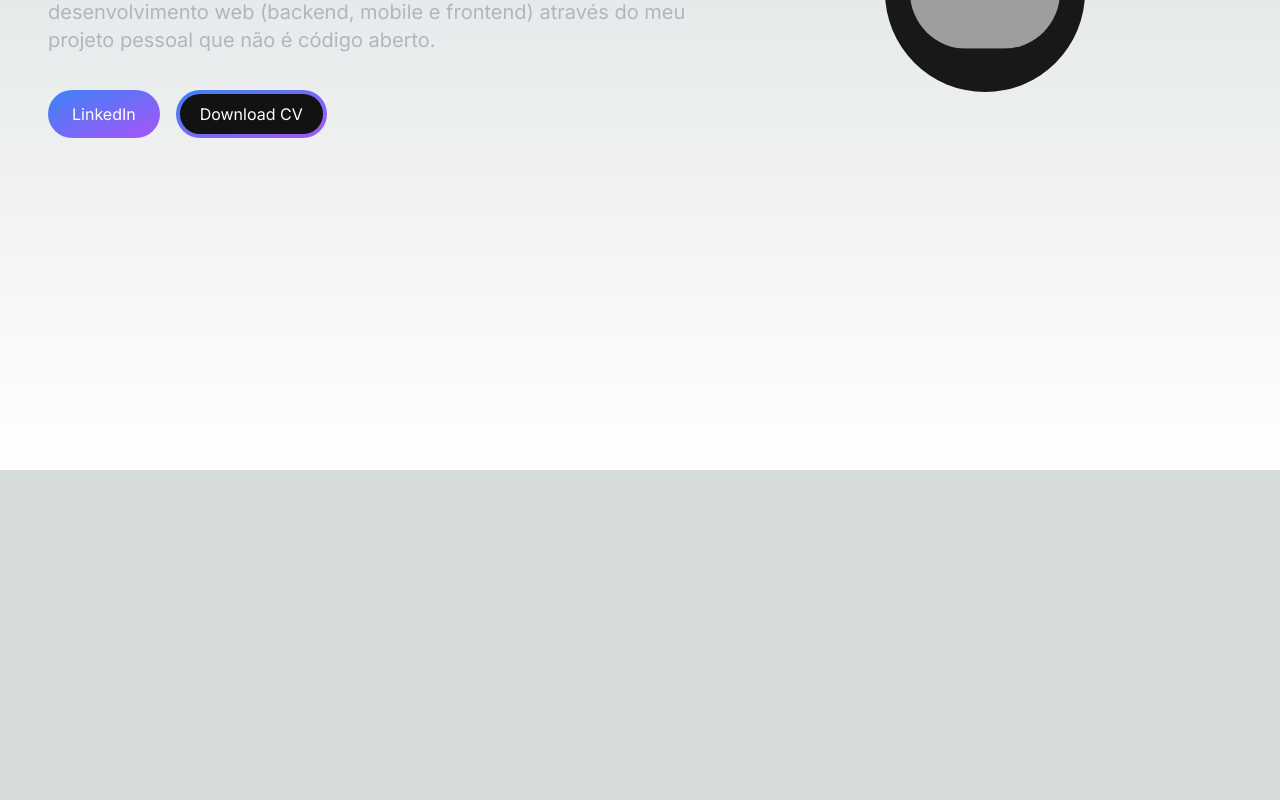
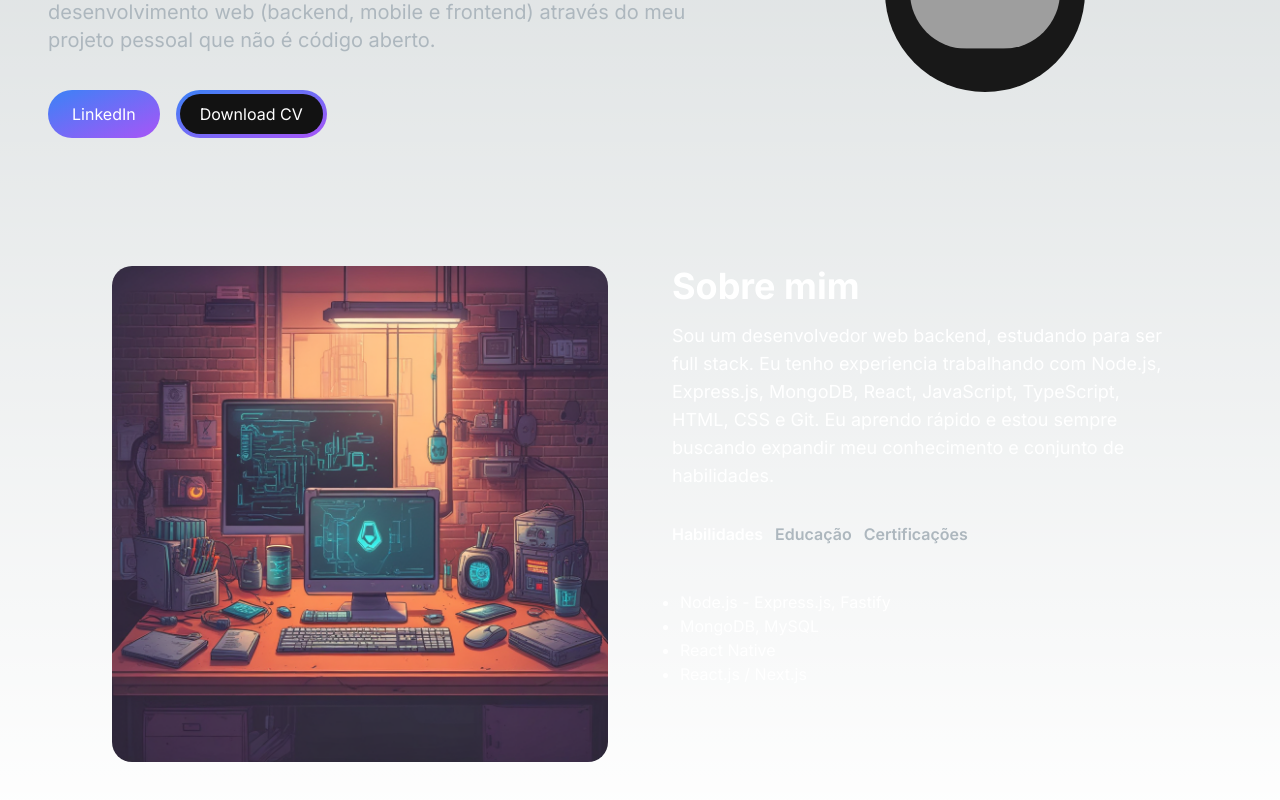
Before and after one commit to kelvindemirandabarros/portfolio, a Next.js app: page / in a window 1280 px wide. Shown: the part 330-1130 px from the top of the page. Before the commit the page ends 800 px from the top, so only its background shows below. Built offline with nearby package versions, Linux system fonts and the light colour scheme; grey boxes are pictures that could not be loaded.

Commit message:
feat: Adição da seção SOBRE MIM

```diff
--- a/src/app/page.tsx
+++ b/src/app/page.tsx
@@ -3,6 +3,7 @@ import Image from 'next/image';
 // Components:
 import { Navbar } from '@/components/Navbar';
 import { ProfileSection } from '@/components/ProfileSection';
+import { AboutSection } from '@/components/AboutSection';
 
 export default function Home() {
   return (
@@ -11,6 +12,8 @@ export default function Home() {
 
       <div className='container mt-24 mx-auto px-12 py-4'>
         <ProfileSection />
+
+        <AboutSection />
       </div>
     </main>
   );
--- /dev/null
+++ b/src/components/AboutSection.tsx
@@ -0,0 +1,120 @@
+'use client';
+
+import React, { useTransition, useState } from 'react';
+import Image from 'next/image';
+
+// Components:
+import { TabButton } from './TabButton';
+
+interface TabDataItemInterface {
+  title: string;
+  id: string;
+  content: React.JSX.Element;
+}
+
+const TAB_DATA: TabDataItemInterface[] = [
+  {
+    title: 'Habilidades',
+    id: 'skills',
+    content: (
+      <ul className='list-disc pl-2'>
+        <li>Node.js - Express.js, Fastify</li>
+        <li>MongoDB, MySQL</li>
+        <li>React Native</li>
+        <li>React.js / Next.js</li>
+      </ul>
+    )
+  },
+  {
+    title: 'Educação',
+    id: 'education',
+    content: (
+      <ul className='list-disc pl-2'>
+        <li>Análise e Desenvolvimento de Sistemas - Faculdade Estácio de Sá</li>
+      </ul>
+    )
+  },
+  {
+    title: 'Certificações',
+    id: 'certifications',
+    content: (
+      <ul className='list-disc pl-2'>
+        <li>
+          <a
+            href='https://coodesh.com/share/certificate/c0a126c0-de1c-11ec-9234-994fd6a47798'
+            target='_blank'
+          >
+            <u>Certificado Node.js</u>
+          </a>
+        </li>
+      </ul>
+    )
+  }
+];
+
+export function AboutSection() {
+  const [tab, set_tab] = useState('skills');
+  const [is_pending, start_transition] = useTransition();
+
+  const handle_tab_change = (id: string) => {
+    start_transition(() => {
+      set_tab(id);
+    });
+  };
+
+  return (
+    <section className='text-white' id='about'>
+      <div className='md:grid md:grid-cols-2 gap-8 items-center py-8 px-4 xl:gap-16 sm:py-16 xl:px-16'>
+        <Image
+          alt='Imagem de uma mesa com um computador, vários acessórios de escritório e dispositivos eletrônicos, e algumas prateleiras na parede com objetos diversos.'
+          src='/images/about_image.png'
+          width={500}
+          height={500}
+          style={{ borderRadius: 20 }}
+        />
+
+        <div className='mt-4 md:mt-0 text-left flex flex-col h-full'>
+          <h2 className='text-4xl font-bold text-white mb-4'>Sobre mim</h2>
+
+          <p className='text-base lg:text-lg'>
+            Sou um desenvolvedor web backend, estudando para ser full stack. Eu
+            tenho experiencia trabalhando com Node.js, Express.js, MongoDB,
+            React, JavaScript, TypeScript, HTML, CSS e Git. Eu aprendo rápido e
+            estou sempre buscando expandir meu conhecimento e conjunto de
+            habilidades.
+          </p>
+
+          <div className='flex flex-row justify-start mt-8'>
+            <TabButton
+              select_tab={() => handle_tab_change('skills')}
+              active={tab === 'skills'}
+            >
+              {' '}
+              Habilidades{' '}
+            </TabButton>
+
+            <TabButton
+              select_tab={() => handle_tab_change('education')}
+              active={tab === 'education'}
+            >
+              {' '}
+              Educação{' '}
+            </TabButton>
+
+            <TabButton
+              select_tab={() => handle_tab_change('certifications')}
+              active={tab === 'certifications'}
+            >
+              {' '}
+              Certificações{' '}
+            </TabButton>
+          </div>
+
+          <div className='mt-8'>
+            {TAB_DATA.find((item) => item.id === tab)?.content}
+          </div>
+        </div>
+      </div>
+    </section>
+  );
+}
--- /dev/null
+++ b/src/components/TabButton.tsx
@@ -0,0 +1,35 @@
+import React from 'react';
+import { motion } from 'framer-motion';
+
+const variants = {
+  default: { width: 0 },
+  active: { width: 'calc(100% - 0.75rem)' }
+};
+
+interface TabButtonInterface {
+  active: boolean;
+  select_tab: React.MouseEventHandler<HTMLButtonElement>;
+  children: React.ReactNode;
+}
+
+export function TabButton({
+  active,
+  select_tab,
+  children
+}: TabButtonInterface) {
+  const buttonClasses = active ? 'text-white' : 'text-[#ADB7BE]';
+
+  return (
+    <button onClick={select_tab}>
+      <p className={`mr-3 font-semibold hover:text-white ${buttonClasses}`}>
+        {children}
+      </p>
+
+      <motion.div
+        animate={active ? 'active' : 'default'}
+        variants={variants}
+        className='h-1 bg-primary-500 mt-2 mr-3'
+      ></motion.div>
+    </button>
+  );
+}
```
Also changed, not shown: public/images/about_image.png (added).
